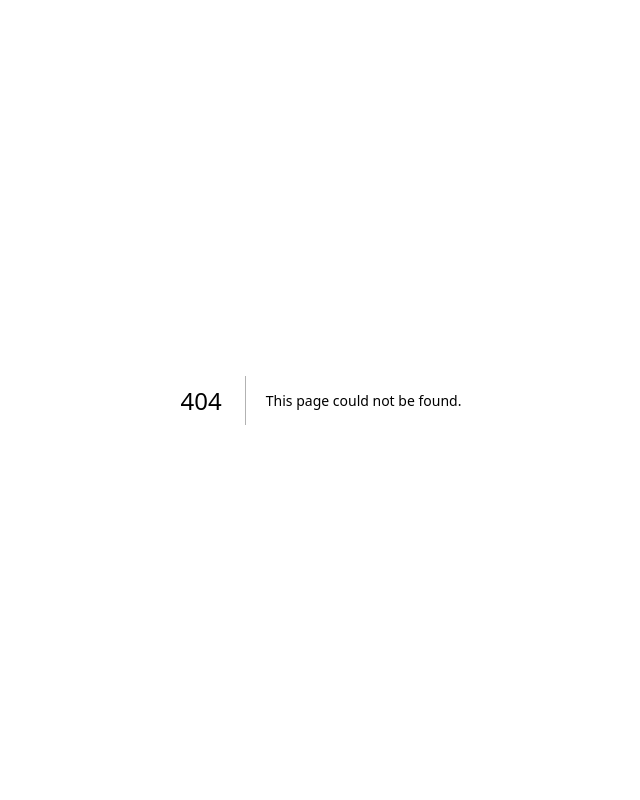
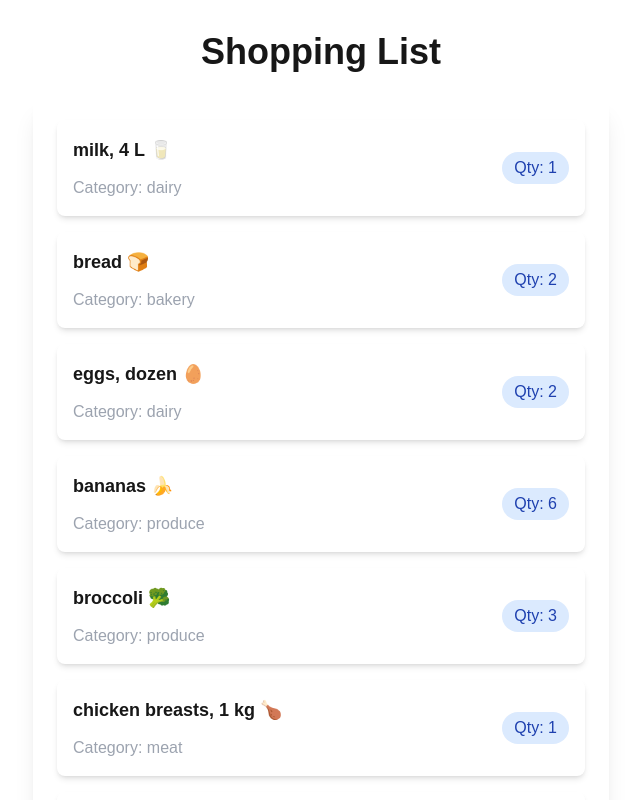
Before and after one commit to parsa-j42/cprg306-assignments, a Next.js app: page /week-3 in a window 1280 px wide. Before the commit this address had no page. Shown: the top 800 px of the page, without its empty margins (319-959 px from the left). Built offline with nearby package versions, Linux system fonts and the light colour scheme.

Commit message:
Add week-3 assignment

```diff
--- a/app/layout.tsx
+++ b/app/layout.tsx
@@ -14,7 +14,7 @@ const geistMono = localFont({
 });
 
 export const metadata: Metadata = {
-  title: "Create Next App",
+  title: "Shopping List ",
   description: "Generated by create next app",
 };
 
--- a/app/page.tsx
+++ b/app/page.tsx
@@ -2,13 +2,14 @@ import Link from "next/link";
 
 export default function Home() {
     return (
-        <>
-            <main>
-                <h1>CPRG 306: Web Development 2 - Assignments</h1>
-                <Link id="week-2" href="/week-2">
-                    Go to Week 2 Page
-                </Link>
-            </main>
-        </>
+        <main className="container mx-auto py-8 flex flex-col items-center">
+            <h1 className="mb-10">CPRG 306: Web Development 2 - Assignments</h1>
+            <Link id="week-2" href="/week-2" className="text-orange-400 hover:text-red-400 mb-4">
+                Go to Week 2 Page
+            </Link>
+            <Link id="week-3" href="/week-3" className="text-orange-400 hover:text-red-400">
+                Go to Week 3 Page
+            </Link>
+        </main>
     );
 }
--- /dev/null
+++ b/app/week-3/item-list.tsx
@@ -0,0 +1,91 @@
+import React from 'react';
+import Item from './item';
+
+export default function ItemList() {
+    return (
+        <div className="max-w-xl mx-auto shadow-xl rounded-lg p-6 space-y-4">
+            {items.map((item, index) => (
+                <Item
+                    key={index}
+                    name={item.name}
+                    quantity={item.quantity}
+                    category={item.category}
+                />
+            ))}
+        </div>
+    );
+}
+
+const item1 = {
+    name: "milk, 4 L 🥛",
+    quantity: 1,
+    category: "dairy",
+};
+
+const item2 = {
+    name: "bread 🍞",
+    quantity: 2,
+    category: "bakery",
+};
+
+const item3 = {
+    name: "eggs, dozen 🥚",
+    quantity: 2,
+    category: "dairy",
+};
+
+const item4 = {
+    name: "bananas 🍌",
+    quantity: 6,
+    category: "produce",
+};
+
+const item5 = {
+    name: "broccoli 🥦",
+    quantity: 3,
+    category: "produce",
+};
+
+const item6 = {
+    name: "chicken breasts, 1 kg 🍗",
+    quantity: 1,
+    category: "meat",
+};
+
+const item7 = {
+    name: "pasta sauce 🍝",
+    quantity: 3,
+    category: "canned goods",
+};
+
+const item8 = {
+    name: "spaghetti, 454 g 🍝",
+    quantity: 2,
+    category: "dry goods",
+};
+
+const item9 = {
+    name: "toilet paper, 12 pack 🧻",
+    quantity: 1,
+    category: "household",
+};
+
+const item10 = {
+    name: "paper towels, 6 pack",
+    quantity: 1,
+    category: "household",
+};
+
+const item11 = {
+    name: "dish soap 🍽️",
+    quantity: 1,
+    category: "household",
+};
+
+const item12 = {
+    name: "hand soap 🧼",
+    quantity: 4,
+    category: "household",
+};
+
+const items = [item1, item2, item3, item4, item5, item6, item7, item8, item9, item10, item11, item12];
--- /dev/null
+++ b/app/week-3/item.tsx
@@ -0,0 +1,21 @@
+import React from 'react';
+
+interface ItemProps {
+    name: string;
+    quantity: number;
+    category: string;
+}
+
+export default function Item({ name, quantity, category }: ItemProps) {
+    return (
+        <li className="shadow-md rounded-lg p-4 flex justify-between items-center">
+            <div>
+                <h2 className="text-lg">{name}</h2>
+                <p className="text-gray-400">Category: {category}</p>
+            </div>
+            <span className="bg-blue-100 text-blue-800 font-medium px-3 py-1 rounded-full">
+        Qty: {quantity}
+      </span>
+        </li>
+    );
+}
--- /dev/null
+++ b/app/week-3/page.tsx
@@ -0,0 +1,11 @@
+import React from 'react';
+import ItemList from './item-list';
+
+export default function Page() {
+    return (
+        <main className="container mx-auto px-4 py-8">
+            <h1 className="mb-6 text-center">Shopping List</h1>
+            <ItemList />
+        </main>
+    );
+}
```
